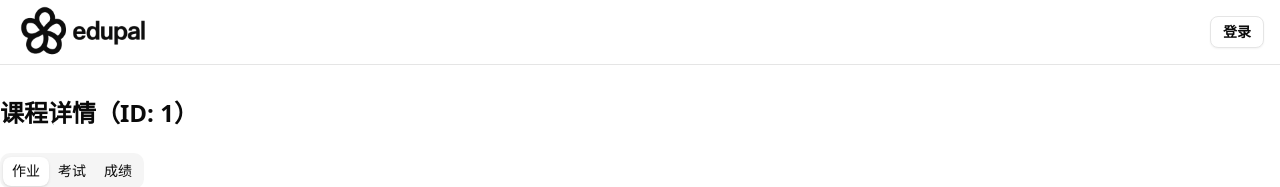
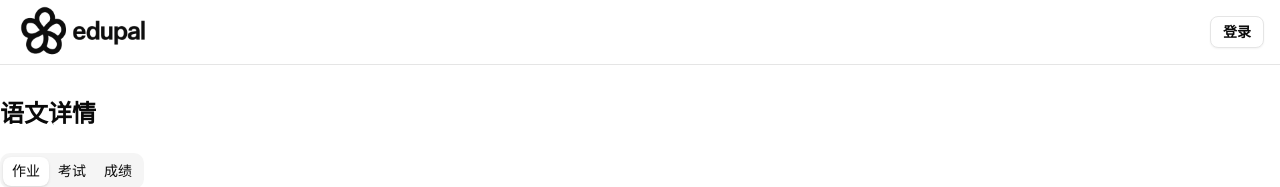
Before and after one commit to NotSleeply/Edupal-pro, a React (Vite) app in the folder frontend/: page /student-dashboard/course/1 in a window 1280 px wide. Shown: the top 187 px of the page. Built offline with nearby package versions, Linux system fonts and the light colour scheme.

Commit message:
feat: 更新课程详情页面，支持根据课程ID动态显示课程标题

```diff
--- a/frontend/src/pages/student-dashboard/components/CourseDetail.tsx
+++ b/frontend/src/pages/student-dashboard/components/CourseDetail.tsx
@@ -1,12 +1,16 @@
 import { useParams } from "react-router-dom";
 import { Tabs, TabsContent, TabsList, TabsTrigger } from "@/components/ui/tabs";
+import { defaultCourses } from "../types/data";
 
 const CourseDetail = () => {
-  const { id } = useParams();
+  const { id } = useParams<{ id: string }>();
+  const course = defaultCourses.find(c => String(c.id) === id);
 
   return (
     <div className="container mx-auto py-8">
-      <h2 className="text-2xl font-bold mb-6">课程详情（ID: {id}）</h2>
+      <h2 className="text-2xl font-bold mb-6">
+        {course ? `${course.title}详情` : "课程详情"}
+      </h2>
       <Tabs defaultValue="homework" className="space-y-4">
         <TabsList>
           <TabsTrigger value="homework">作业</TabsTrigger>
```
